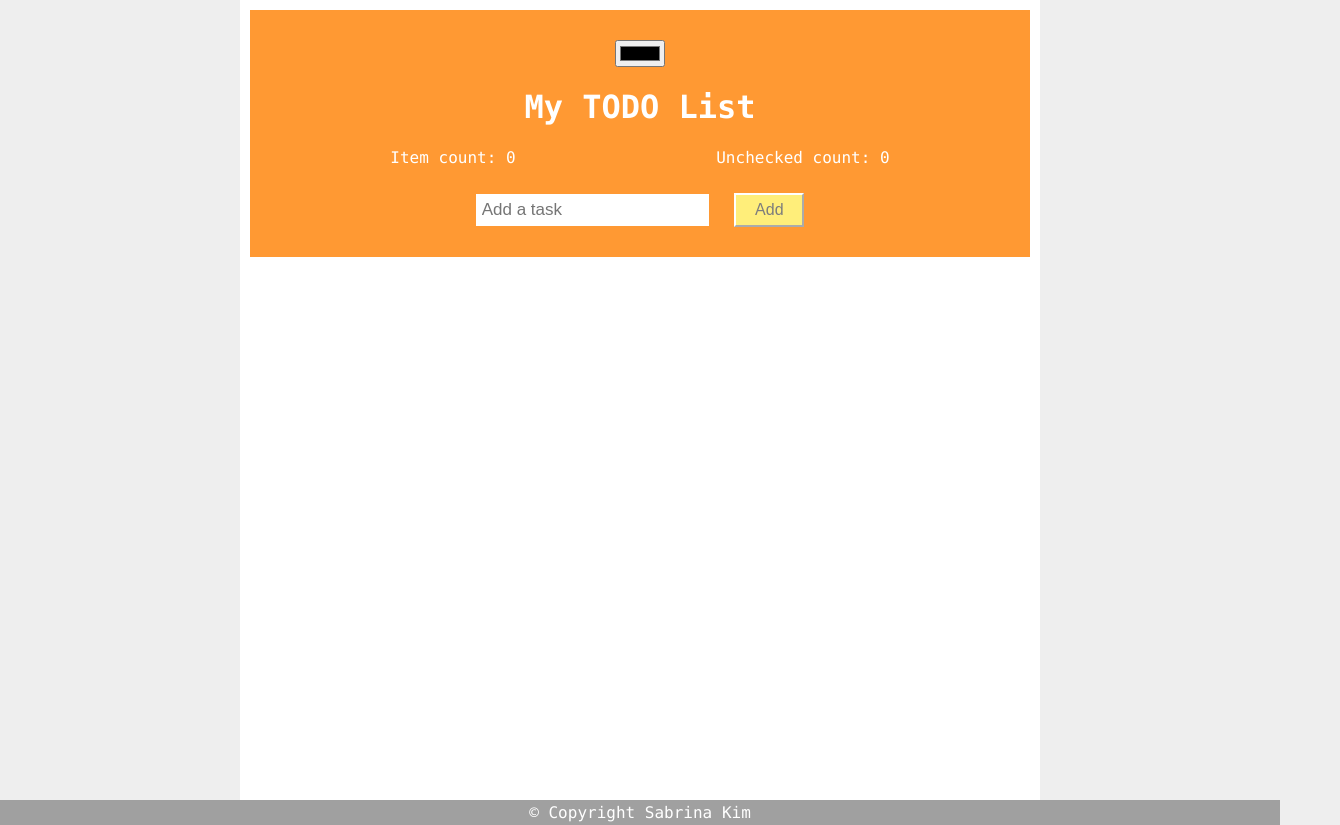
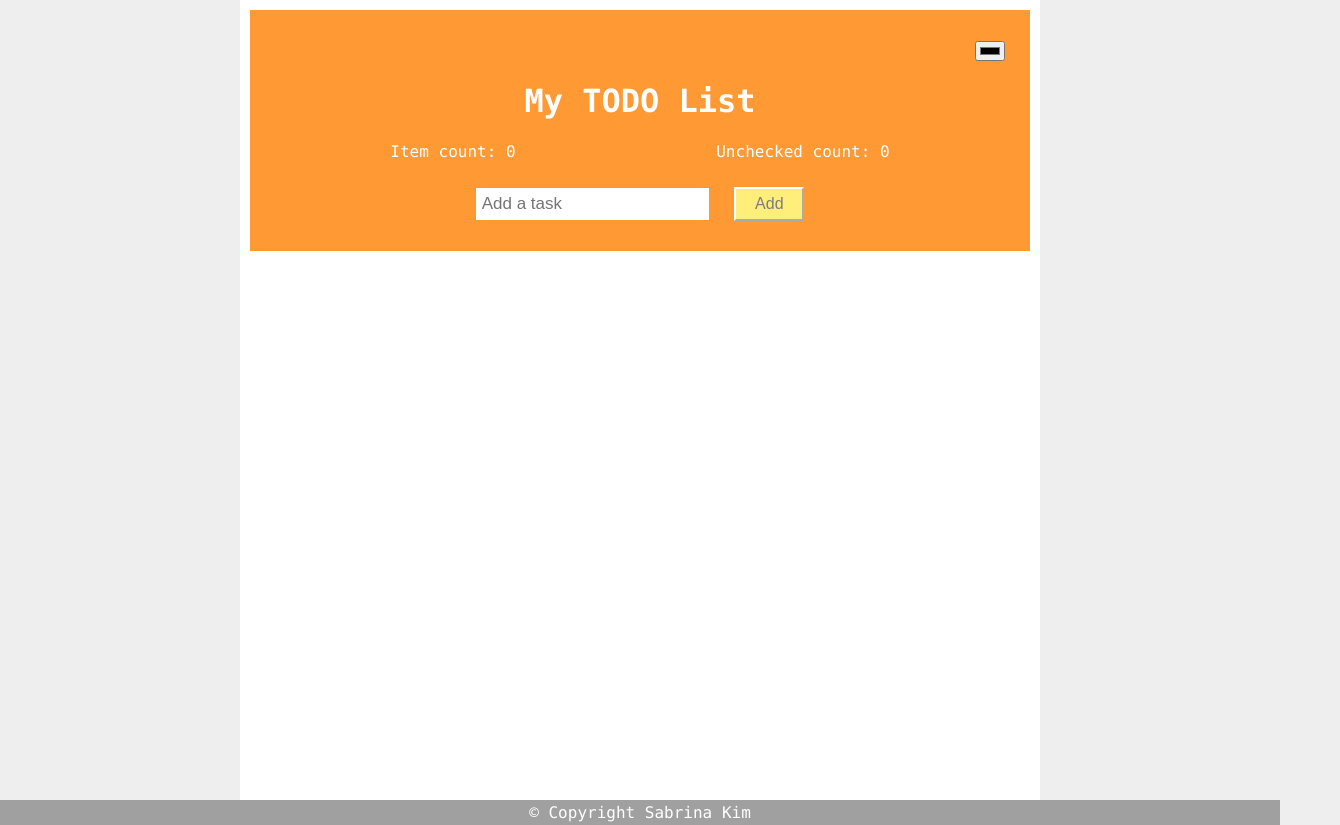
Before and after one commit to saakim/todoApp, a plain HTML site: page index.html in a window 1280 px wide. Shown: the whole page, 1340 px wide, since content can reach past the window. Drawn offline with nearby package versions, Linux system fonts and the light colour scheme.

Commit message:
added colorPicker

```diff
--- a/styles.css
+++ b/styles.css
@@ -13,6 +13,16 @@ ul {
   margin: 0;
   padding: 0;
   list-style-type: none;
+}
+
+.colorPicker{
+  position: relative;
+  right: -50%;
+}
+
+input[type="color"] {
+  width: 30px;
+  height: 20px;
 }
 
 .center {
```
